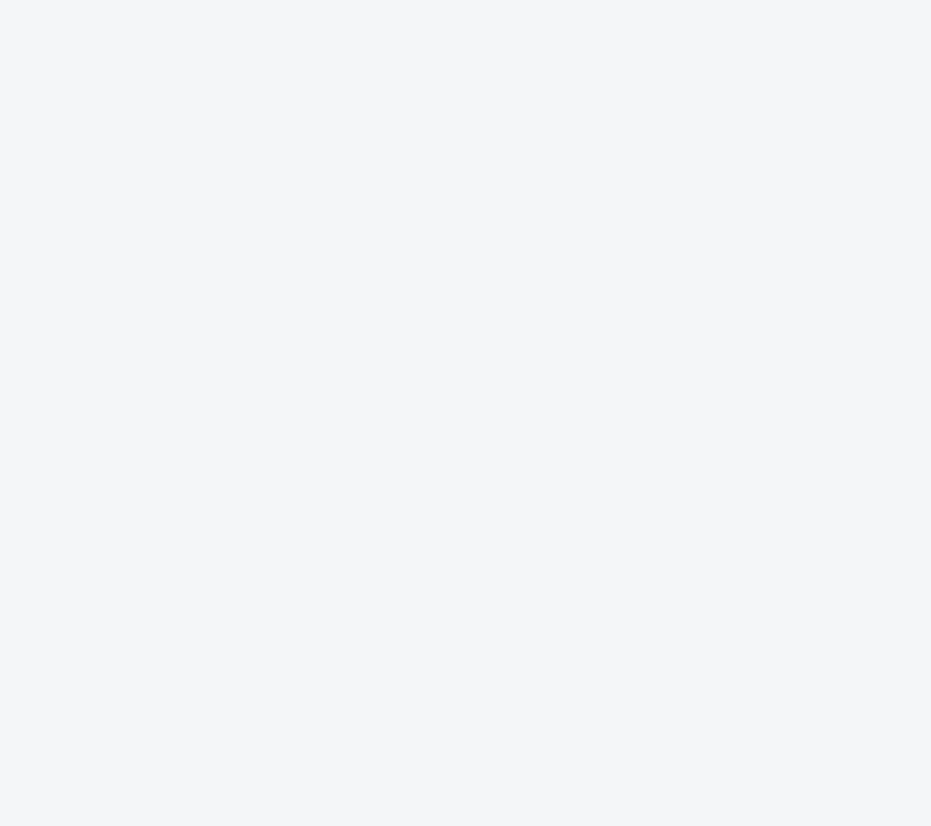
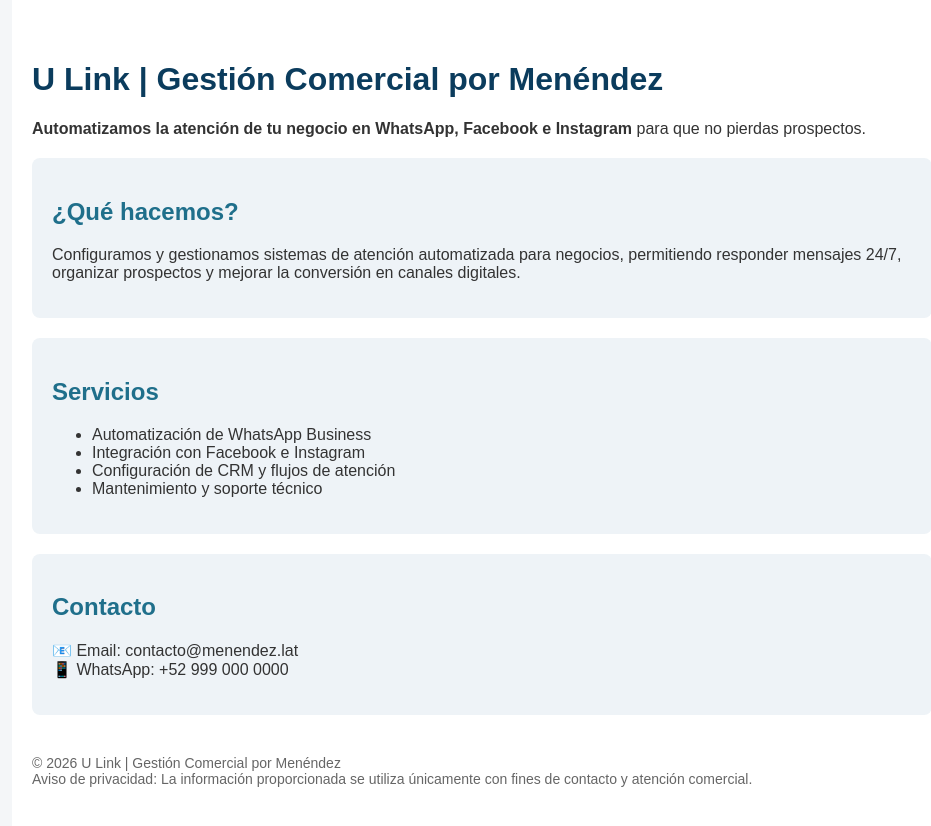
Before and after one commit to U-LinkMenendez/u-linkmenendez.github.io, a plain HTML site: page index.html in a window 1280 px wide. Shown: the whole page, without its empty margins (158-1089 px from the left). Before the commit the page ends 800 px from the top, so only its background shows below. Drawn offline with Linux system fonts and the light colour scheme.

Commit message:
Update index.html

```diff
--- a/index.html
+++ b/index.html
@@ -34,3 +34,50 @@
         footer {
             font-size: 14px;
             color: #666;
+            margin-top: 40px;
+        }
+    </style>
+</head>
+<body>
+
+<div class="container">
+    <h1>U Link | Gestión Comercial por Menéndez</h1>
+    <p><strong>Automatizamos la atención de tu negocio en WhatsApp, Facebook e Instagram</strong> para que no pierdas prospectos.</p>
+
+    <div class="box">
+        <h2>¿Qué hacemos?</h2>
+        <p>
+            Configuramos y gestionamos sistemas de atención automatizada para negocios,
+            permitiendo responder mensajes 24/7, organizar prospectos y mejorar la conversión
+            en canales digitales.
+        </p>
+    </div>
+
+    <div class="box">
+        <h2>Servicios</h2>
+        <ul>
+            <li>Automatización de WhatsApp Business</li>
+            <li>Integración con Facebook e Instagram</li>
+            <li>Configuración de CRM y flujos de atención</li>
+            <li>Mantenimiento y soporte técnico</li>
+        </ul>
+    </div>
+
+    <div class="box">
+        <h2>Contacto</h2>
+        <p>
+            📧 Email: contacto@menendez.lat <br>
+            📱 WhatsApp: +52 999 000 0000
+        </p>
+    </div>
+
+    <footer>
+        <p>
+            © 2026 U Link | Gestión Comercial por Menéndez <br>
+            Aviso de privacidad: La información proporcionada se utiliza únicamente con fines de contacto y atención comercial.
+        </p>
+    </footer>
+</div>
+
+</body>
+</html>
```
